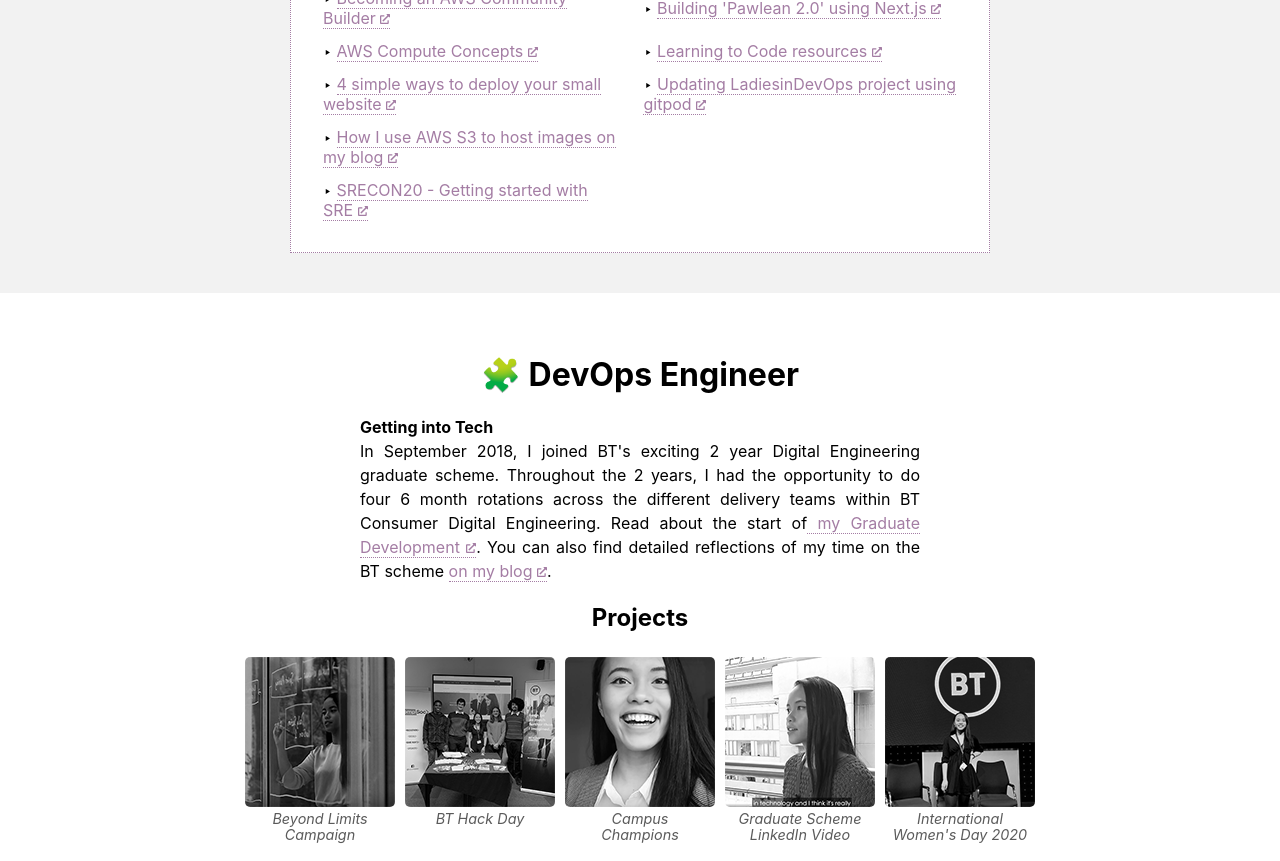
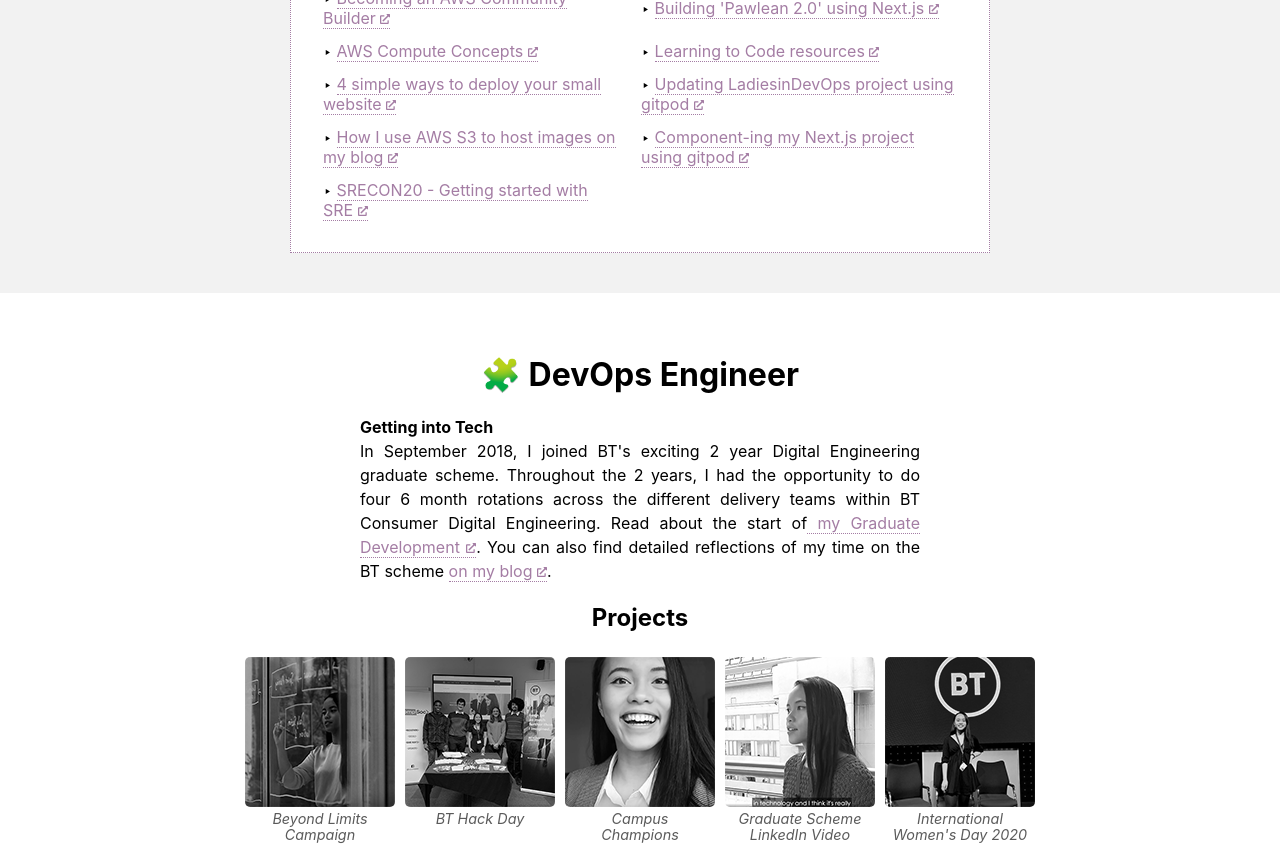
Before and after one commit to pawlean/nextpn, a Next.js app: page / in a window 1280 px wide. Shown: the part 2000-2861 px from the top of the page. Built offline with nearby package versions, Linux system fonts and the light colour scheme.

Commit message:
Update technical content

```diff
--- a/components/dev.js
+++ b/components/dev.js
@@ -325,6 +325,22 @@ function Dev() {
                                 />
                             </a>{" "}
                         </td>
+                        <td>
+                            ‣{" "}
+                            <a
+                                href="https://youtu.be/MmF70ZNj8hM"
+                                target="_blank"
+                                aria-describedby="new-window-1"
+                                rel="noopener"
+                            >Component-ing my Next.js project using gitpod
+                                {" "}
+                                <img
+                                    src="/images/main/external.svg"
+                                    alt="opens in new window"
+                                    className="external"
+                                />
+                            </a>{" "}
+                        </td>
                     </tr>
                     <tr>
                         <td>
```
